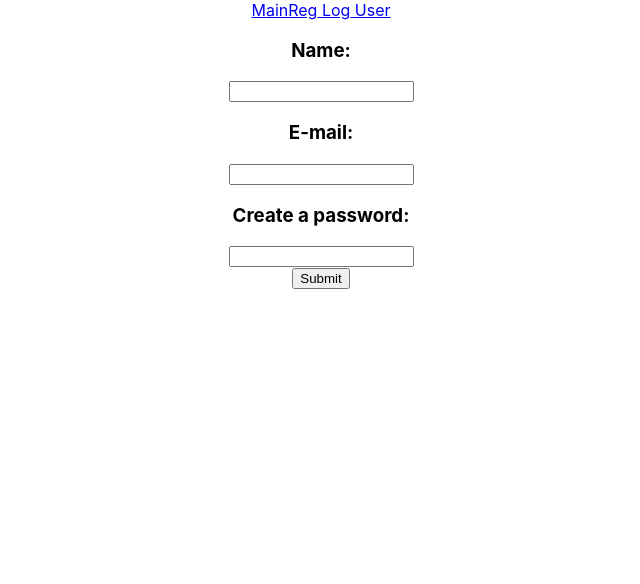
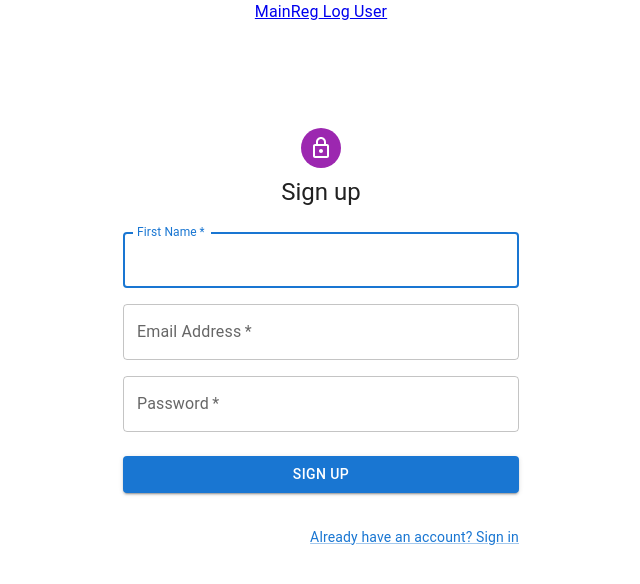
Before and after one commit to kaiuliia/well_being_frontend, a React (Create React App) app: page /register in a window 1280 px wide. Shown: the top 584 px of the page, without its empty margins (319-959 px from the left). Built offline with nearby package versions, Linux system fonts and the light colour scheme; the HTML template or start-up script is replaced by a standard one.

Commit message:
upd my register

```diff
--- a/src/components/registerform.tsx
+++ b/src/components/registerform.tsx
@@ -1,4 +1,18 @@
 import React, { useState, useEffect } from "react";
+
+import Avatar from "@mui/material/Avatar";
+import Button from "@mui/material/Button";
+import CssBaseline from "@mui/material/CssBaseline";
+import TextField from "@mui/material/TextField";
+import FormControlLabel from "@mui/material/FormControlLabel";
+import Checkbox from "@mui/material/Checkbox";
+import Link from "@mui/material/Link";
+import Grid from "@mui/material/Grid";
+import Box from "@mui/material/Box";
+import LockOutlinedIcon from "@mui/icons-material/LockOutlined";
+import Typography from "@mui/material/Typography";
+import Container from "@mui/material/Container";
+import { createTheme, ThemeProvider } from "@mui/material/styles";
 
 interface Props {
   title: string;
@@ -39,14 +53,13 @@ export function Register(props: Props) {
       localStorage.setItem("name", message.name);
     }
   };
-
+  const defaultTheme = createTheme();
   const handleNameChange = (e: React.ChangeEvent<HTMLInputElement>) => {
     setName(e.target.value);
   };
   const handleEmailChange = (e: React.ChangeEvent<HTMLInputElement>) => {
     setEmail(e.target.value);
   };
-
   const handlePasswordChange = (e: React.ChangeEvent<HTMLInputElement>) => {
     setPassword(e.target.value);
   };
@@ -71,27 +84,90 @@ export function Register(props: Props) {
   };
 
   return (
-    <div>
-      <form
-        onSubmit={handleSubmit}
-        // style={{ display: props.visible ? "block" : "none" }}
-      >
-        <h3>Name:</h3>
-        <input name={"name"} onChange={handleNameChange} value={name} />
-        <br></br>
-        <h3>E-mail:</h3>
-        <input onChange={handleEmailChange} value={email} />
-        <br></br>
-        <h3>Create a password:</h3>
-        <input onChange={handlePasswordChange} value={password} />
-        <br></br>
-        <button className="btn" type="submit">
-          Submit
-        </button>
-        <p>{statusMessage}</p>
-      </form>
-    </div>
+    <ThemeProvider theme={defaultTheme}>
+      <Container component="main" maxWidth="xs">
+        <CssBaseline />
+        <Box
+          sx={{
+            marginTop: 8,
+            display: "flex",
+            flexDirection: "column",
+            alignItems: "center",
+          }}
+        >
+          <p>{statusMessage}</p>
+          <Avatar sx={{ m: 1, bgcolor: "secondary.main" }}>
+            <LockOutlinedIcon />
+          </Avatar>
+          <Typography component="h1" variant="h5">
+            Sign up
+          </Typography>
+          <Box
+            component="form"
+            noValidate
+            onSubmit={handleSubmit}
+            sx={{ mt: 3 }}
+          >
+            <Grid container spacing={2}>
+              <Grid item xs={12}>
+                <TextField
+                  autoComplete="given-name"
+                  required
+                  fullWidth
+                  id="firstName"
+                  label="First Name"
+                  autoFocus
+                  name={"name"}
+                  onChange={handleNameChange}
+                  value={name}
+                />
+              </Grid>
+
+              <Grid item xs={12}>
+                <TextField
+                  required
+                  fullWidth
+                  id="email"
+                  label="Email Address"
+                  name="email"
+                  autoComplete="email"
+                  onChange={handleEmailChange}
+                  value={email}
+                />
+              </Grid>
+              <Grid item xs={12}>
+                <TextField
+                  required
+                  fullWidth
+                  name="password"
+                  label="Password"
+                  type="password"
+                  id="password"
+                  autoComplete="new-password"
+                  onChange={handlePasswordChange}
+                  value={password}
+                />
+              </Grid>
+            </Grid>
+            <Button
+              type="submit"
+              fullWidth
+              variant="contained"
+              sx={{ mt: 3, mb: 2 }}
+            >
+              Sign Up
+            </Button>
+            <p>{statusMessage}</p>
+            <Grid container justifyContent="flex-end">
+              <Grid item>
+                <Link href="#" variant="body2">
+                  Already have an account? Sign in
+                </Link>
+              </Grid>
+            </Grid>
+          </Box>
+        </Box>
+      </Container>
+    </ThemeProvider>
   );
 }
-
-// export default Register;
```
